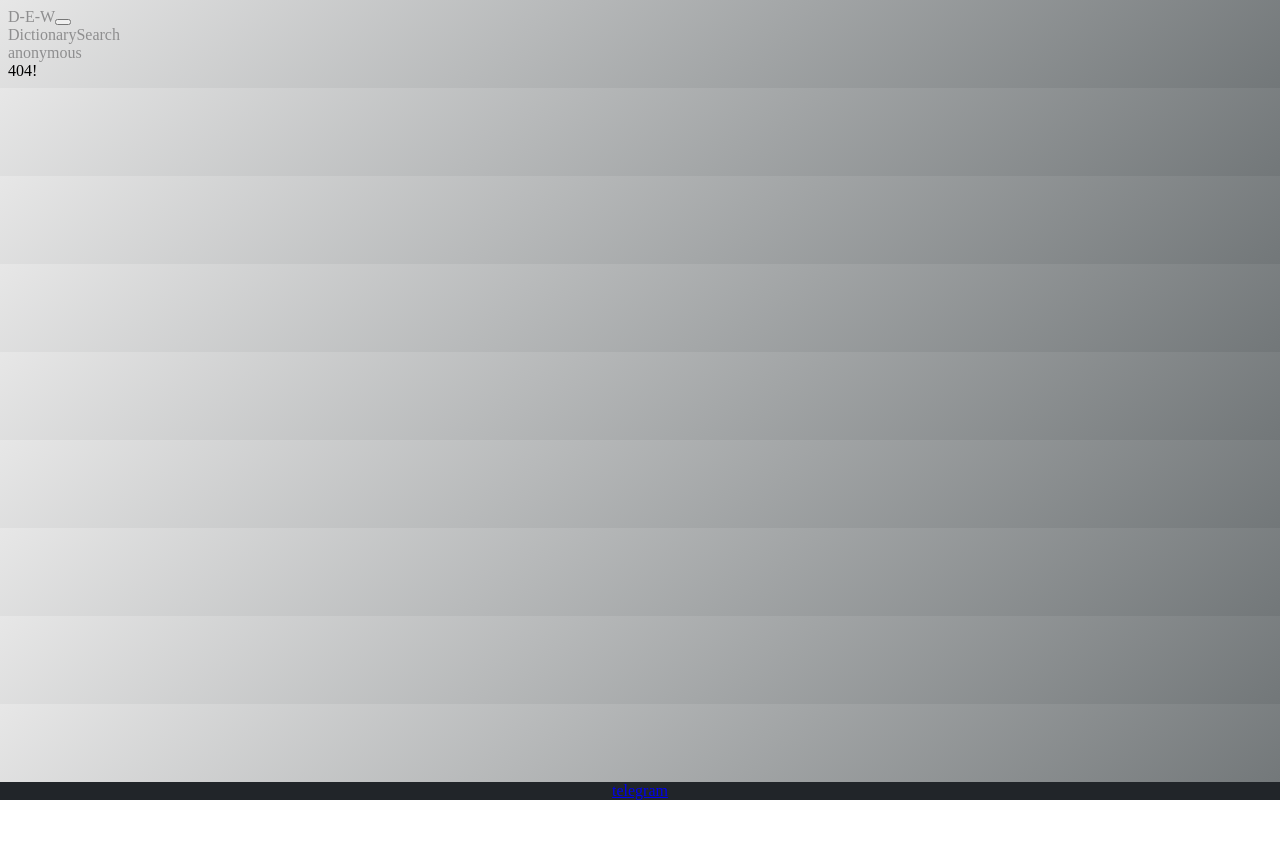
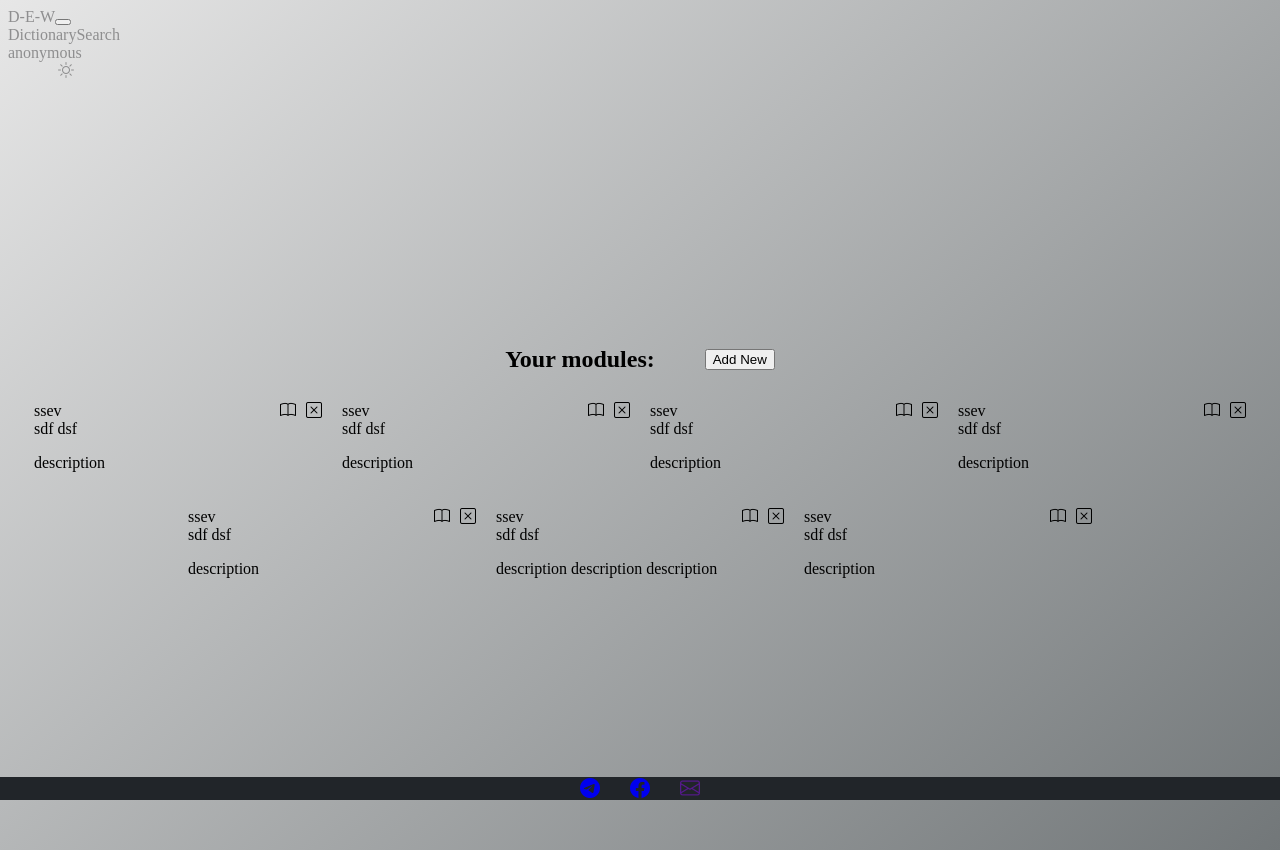
Before and after one commit to xaarxus/dictionary, a React app: page /dictionary in a window 1280 px wide. Before the commit this address had no page. Before the commit the page ends 800 px from the top, so only its background shows below. Built offline with nearby package versions, Linux system fonts and the light colour scheme; the HTML template or start-up script is replaced by a standard one.

Commit message:
added links

```diff
--- a/package.json
+++ b/package.json
@@ -18,6 +18,7 @@
     "@babel/runtime": "^7.14.8",
     "axios": "^0.21.1",
     "bcryptjs": "^2.4.3",
+    "bootstrap-icons": "^1.5.0",
     "cors": "^2.8.5",
     "dotenv": "^10.0.0",
     "express": "^4.17.1",
--- a/src/components/App.jsx
+++ b/src/components/App.jsx
@@ -1,4 +1,5 @@
 import React from 'react';
+import '../styles/index.sass';
 import { BrowserRouter as Router, Switch, Route } from 'react-router-dom';
 import Login from './Login';
 import Registration from './Registration';
@@ -6,6 +7,7 @@ import Main from './Main';
 import NotFound from './NotFound';
 import Navbar from './Navbar';
 import Footer from './Footer';
+import Dictionary from './Dictionary';
 
 const App = () => {
     return (
@@ -14,6 +16,7 @@ const App = () => {
             <Switch>
                 <Route exact path="/login" component={Login} />
                 <Route exact path="/registration" component={Registration} />
+                <Route exact path="/dictionary" component={Dictionary} />
                 <Route exact path="/" component={Main} />
                 <Route component={NotFound} />
             </Switch>
--- /dev/null
+++ b/src/components/Dictionary.jsx
@@ -0,0 +1,93 @@
+import React, { useState, useEffect } from 'react';
+import '../styles/Dictionary.sass';
+import { connect } from 'react-redux';
+import { Redirect } from 'react-router';
+import { Button, Card, CloseButton } from 'react-bootstrap';
+import axios from 'axios';
+
+const mapStateToProps = (state) => {
+    return { user: { ...state.user } };
+};
+
+const renderTags = (str) => {
+    const tags = str.split(' ');
+    return <div className="flex-wrap flex flex-center" >{tags.map(tag => <span className="span-badge" key={tag}>{tag}</span>)}</div>
+};
+
+const Dictionary = ({ user, dispatch }) => {
+    //if (!user.name) return <Redirect to="/login" />
+    const [showForm, setStatusForm] = useState(false);
+    const [modules, setModules] = useState([{id:4, title: 'ssev', tags: 'sdf dsf', description: 'description'},{id:4, title: 'ssev', tags: 'sdf dsf', description: 'description'},{id:4, title: 'ssev', tags: 'sdf dsf', description: 'description'},{id:4, title: 'ssev', tags: 'sdf dsf', description: 'description'},{id:4, title: 'ssev', tags: 'sdf dsf', description: 'description'},{id:4, title: 'ssev', tags: 'sdf dsf', description: 'description description description'},{id:4, title: 'ssev', tags: 'sdf dsf', description: 'description'}]);
+
+    const [inp1, setInp1] = useState('');
+    const [inp2, setInp2] = useState('');
+    const [inp3, setInp3] = useState('');
+
+    useEffect(() => {
+
+    });
+
+    const handleOpenForm = () => {
+        setStatusForm(!showForm);
+    };
+
+    const handleSubmit = async (e) => {
+        e.preventDefault();
+        const res = await axios.post('http://localhost:5000/dictionary/addNew', {
+            title: inp1, tags: inp2, description: inp3
+        });
+        setModules((modules) => ([...modules, res.data]));
+        setStatusForm(false);
+    }
+
+    const renderForm = () => {
+        return (<>
+            <hr />
+                <h3>Create new module</h3>
+                <form onSubmit={handleSubmit} className="flex flex-center">
+                        <input value={inp1} onChange={(e) => setInp1(e.target.value)} className="input-form-create" placeholder="Module name" required />
+                        {inp2 ? renderTags(inp2) : null}
+                        <input value={inp2} onChange={(e) => setInp2(e.target.value)} className="input-form-create" placeholder="Tags" required />
+                        <textarea value={inp3} onChange={(e) => setInp3(e.target.value)} className="area-form-create" placeholder="Short description" />
+                    <button type="submit" className="add-module-btn">Add</button>
+                </form>
+            <hr />
+        </>)
+    }
+
+    return (
+        <div className="dictionary flex flex-center">
+            <div className="flex flex-center">
+                <h2>Your modules:</h2>
+                <Button onClick={handleOpenForm} className="p-50" variant="light">{showForm ? 'Hide Form' : 'Add New'}</Button>
+            </div>
+            {showForm ? renderForm() : null}
+            {modules.length === 0 ? <h6>You haven't created any modules yet.</h6> :
+                <div className="card-items">
+                    {modules.map(module => {
+                        const { id, title, tags, description } = module;
+                        return (
+                            <Card key={id} bg="secondary" text="white" style={{ width: '18rem' }} className="mb-2">
+                                <Card.Header>
+                                    <div className="head-card">
+                                        {title}
+                                        <div>
+                                            <i class="bi bi-book"></i>
+                                            <i class="bi bi-x-square"></i>
+                                        </div>
+                                    </div>
+                                </Card.Header>
+                                <Card.Body>
+                                    <Card.Title>{tags}</Card.Title>
+                                    <Card.Text>{description}</Card.Text>
+                                </Card.Body>
+                            </Card>
+                        );
+                    })}
+                </div>
+            }
+        </div>
+    );
+};
+
+export default connect(mapStateToProps)(Dictionary);
--- a/src/components/Footer.jsx
+++ b/src/components/Footer.jsx
@@ -4,7 +4,9 @@ import '../styles/Footer.sass';
 const Footer = () => {
     return (
         <div className="footer flex flex-center">
-            <p className="p-15"><a href="https://t.me/newsalaar">telegram</a></p>
+            <p className="p-15"><a href="https://t.me/newsalaar" target="_blank"><i className="bi bi-telegram"></i></a></p>
+            <p className="p-15"><a href="https://www.facebook.com/profile.php?id=100017227802976" target="_blank"><i className="bi bi-facebook"></i></a></p>
+            <p className="p-15"><a href="" target="_blank"><i className="bi bi-envelope"></i></a></p>
         </div>
     );
 };
--- a/src/components/Main.jsx
+++ b/src/components/Main.jsx
@@ -1,16 +1,45 @@
 import React from 'react';
-import '../styles/Main.sass';
-import { Row, Container, Col } from 'react-bootstrap';
+import { Carousel } from 'react-bootstrap';
+import { Link } from 'react-router-dom';
+
+const MyCarousel = () => {
+    return (
+        <Carousel fade>
+            <Carousel.Item>
+                <div className="item-carousel flex flex-center flex-column">
+                    <h3>This is a simple dictionary</h3>
+                    <p>
+                        If you want to add your own words or create your own
+                        module for learning new words,
+                    </p>
+                    <p>
+                        then you need to
+                        <Link className="main-link" to="/login"> login</Link>
+                    </p>
+                    <p>
+                        You can use <Link className="main-link" to="/search">search</Link> to find the dictionary you want
+                    </p>
+                </div>
+            </Carousel.Item>
+            <Carousel.Item>
+                <div className="item-carousel flex flex-center flex-column">
+                    <p>Registered users can customize modules for themselves.</p>
+                    <Link  className="main-link" to='/registration'>Sing up</Link>
+                    <p>and start improving your English every day</p>
+                </div>
+            </Carousel.Item>
+        </Carousel>
+    );
+}
 
 const Main = () => {
     return (
-        <Container>
-            <Row>
-                <Col>
-                    Main
-                </Col>
-            </Row>
-        </Container>
+        <>
+            <div className="h-90vh flex flex-center flex-column">
+                <MyCarousel />
+                <h6>You can use the previously created modules</h6>
+            </div>
+        </>
     );
 };
 
--- a/src/components/Navbar.jsx
+++ b/src/components/Navbar.jsx
@@ -1,4 +1,4 @@
-import React, { useState, useEffect } from 'react';
+import React from 'react';
 import '../styles/NavBar.sass';
 import { Navbar, Container, Nav, NavDropdown } from 'react-bootstrap';
 import { connect } from 'react-redux';
@@ -22,8 +22,14 @@ const MyNavbar = ({ user, dispatch }) => {
                 <Navbar.Toggle aria-controls="responsive-navbar-nav" />
                 <Navbar.Collapse id="responsive-navbar-nav">
                     <Nav className="me-auto">
+                    </Nav>
+                    <Nav className="me-auto">
                         <Link className='nav-link' to="/dictionary">Dictionary</Link>
                         <Link className='nav-link' to="/search">Search</Link>
+                        <NavDropdown>
+                            <NavDropdown.Item>RU</NavDropdown.Item>
+                            <NavDropdown.Item>EN</NavDropdown.Item>
+                        </NavDropdown>
                     </Nav>
                     <Nav>
                         <NavDropdown title={user.name || 'anonymous'} id="collasible-nav-dropdown">
@@ -38,6 +44,7 @@ const MyNavbar = ({ user, dispatch }) => {
                                 </>
                             }
                         </NavDropdown>
+                        <Link className='nav-link theme-link' to="/"><i className="bi bi-sun"></i></Link>
                     </Nav>
                 </Navbar.Collapse>
             </Container>
--- a/src/components/NotFound.jsx
+++ b/src/components/NotFound.jsx
@@ -1,9 +1,11 @@
 import React from 'react';
+import { Link } from 'react-router-dom';
 
 const NotFound = () => {
     return (
-        <div className="main">
-            404!
+        <div className="page-404">
+            <h1>404 - page not found</h1>
+            <p>back to <Link to="/">Home page</Link></p>
         </div>
     );
 };
--- /dev/null
+++ b/src/styles/Dictionary.sass
@@ -0,0 +1,72 @@
+.p-50
+    margin-left: 50px
+
+.dictionary
+    min-height: 90vh
+    margin: 25px 0
+    flex-direction: column
+
+.add-module-btn
+    width: 60px
+    height: 35px
+    background-color: #dcf8d0
+    border: none
+    border-radius: 5px
+
+    &:hover
+        background-color: #c5ffac
+
+.input-form-create
+    margin: 20px 0
+    width: 80vw
+    max-width: 400px
+
+    &:focus
+        outline: none !important
+        border: 1px solid #c5ffac
+
+.area-form-create
+    text-align: center
+    margin: 20px 0
+    border: none
+    border-radius: 5px
+    height: 150px
+    width: 80vw
+    max-width: 400px
+
+    &:focus
+        outline: none !important
+        border: 1px solid #dcf8d0
+
+.span-badge
+    background-color: #dcf8d0
+    border-radius: 20px
+    padding: 2px 10px
+    margin: 2px 10px
+
+.flex-wrap
+    flex-wrap: wrap
+
+.card-items
+    width: 100%
+    height: 100%
+    display: flex
+    flex-wrap: wrap
+    justify-content: center
+
+    & > *
+        margin: 10px
+
+.head-card
+    display: flex
+    justify-content: space-between
+
+.bi-book
+    margin-right: 10px
+
+    &:hover
+        color: #f3d737
+
+
+.bi-x-square:hover
+        color: #e42f0f
--- a/src/styles/Footer.sass
+++ b/src/styles/Footer.sass
@@ -16,6 +16,7 @@
 .p-15
     margin: 0
     padding: 0 15px
+    font-size: 20px
 
 ul
     list-style: none
--- a/src/styles/NavBar.sass
+++ b/src/styles/NavBar.sass
@@ -15,7 +15,9 @@
 
     &:hover
         color: #ccd0d3
-        text-decoration: underline
 
     &:visited
         color: #8e8e8f
+
+.theme-link
+    margin-left: 50px
--- /dev/null
+++ b/src/styles/index.sass
@@ -0,0 +1,29 @@
+@import url("https://cdn.jsdelivr.net/npm/bootstrap-icons@1.5.0/font/bootstrap-icons.css");
+
+.h-90vh
+    min-height: 90vh
+
+.carousel
+    width: 80vw
+    height: 40vh
+
+.page-404
+    height: 90vh
+    display: flex
+    flex-direction: column
+    justify-content: center
+    align-items: center
+
+    a
+        text-decoration: none
+        color: #9ed3ff
+
+.flex-column
+    flex-direction: column
+
+.item-carousel
+    height: 40vh
+
+.main-link
+    text-decoration: none
+    color: #9ed3ff
```
Also changed, not shown: src/public/images/words.png (added), src/styles/Main.sass (deleted), 1 other file (tests, documents, lock files or other folders).
